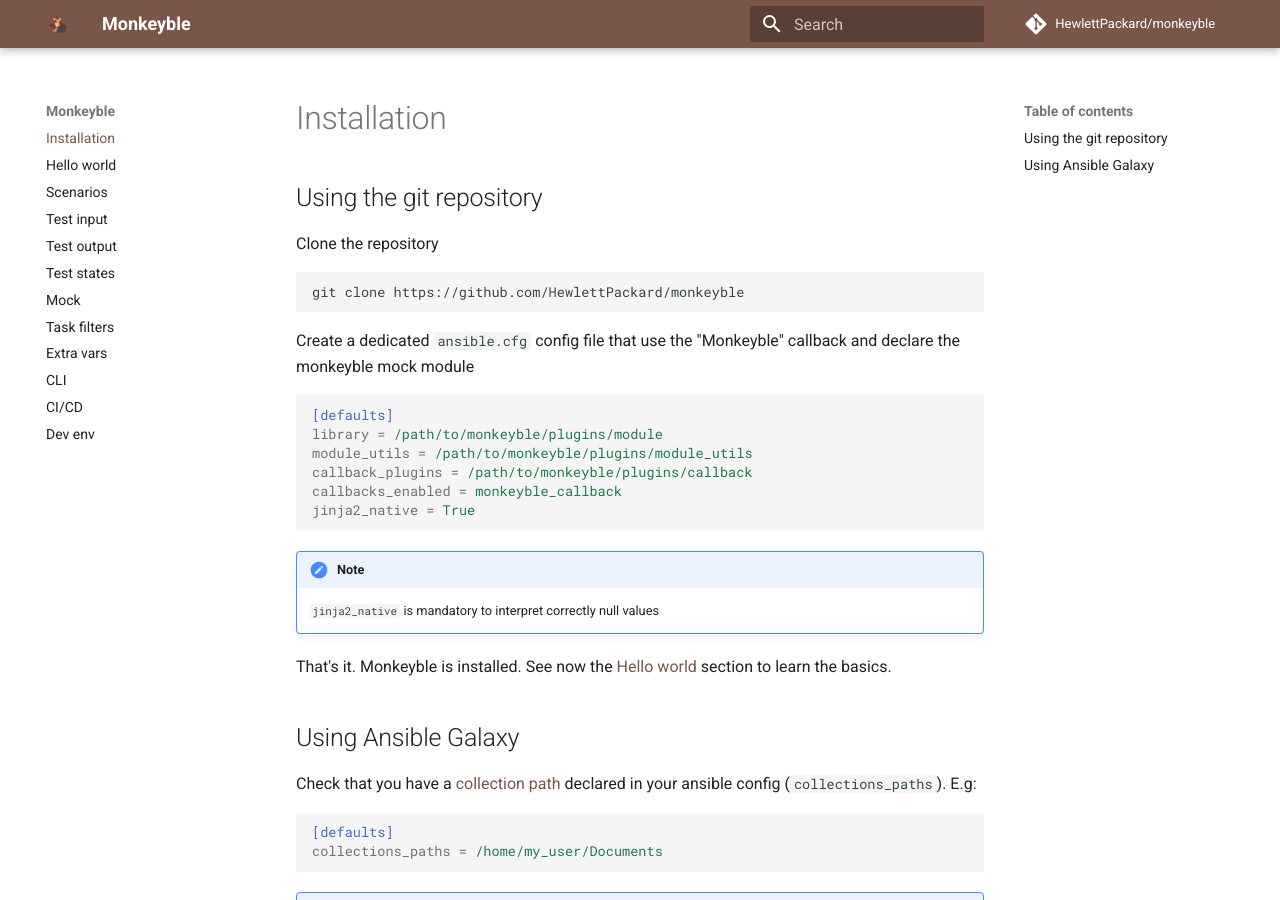
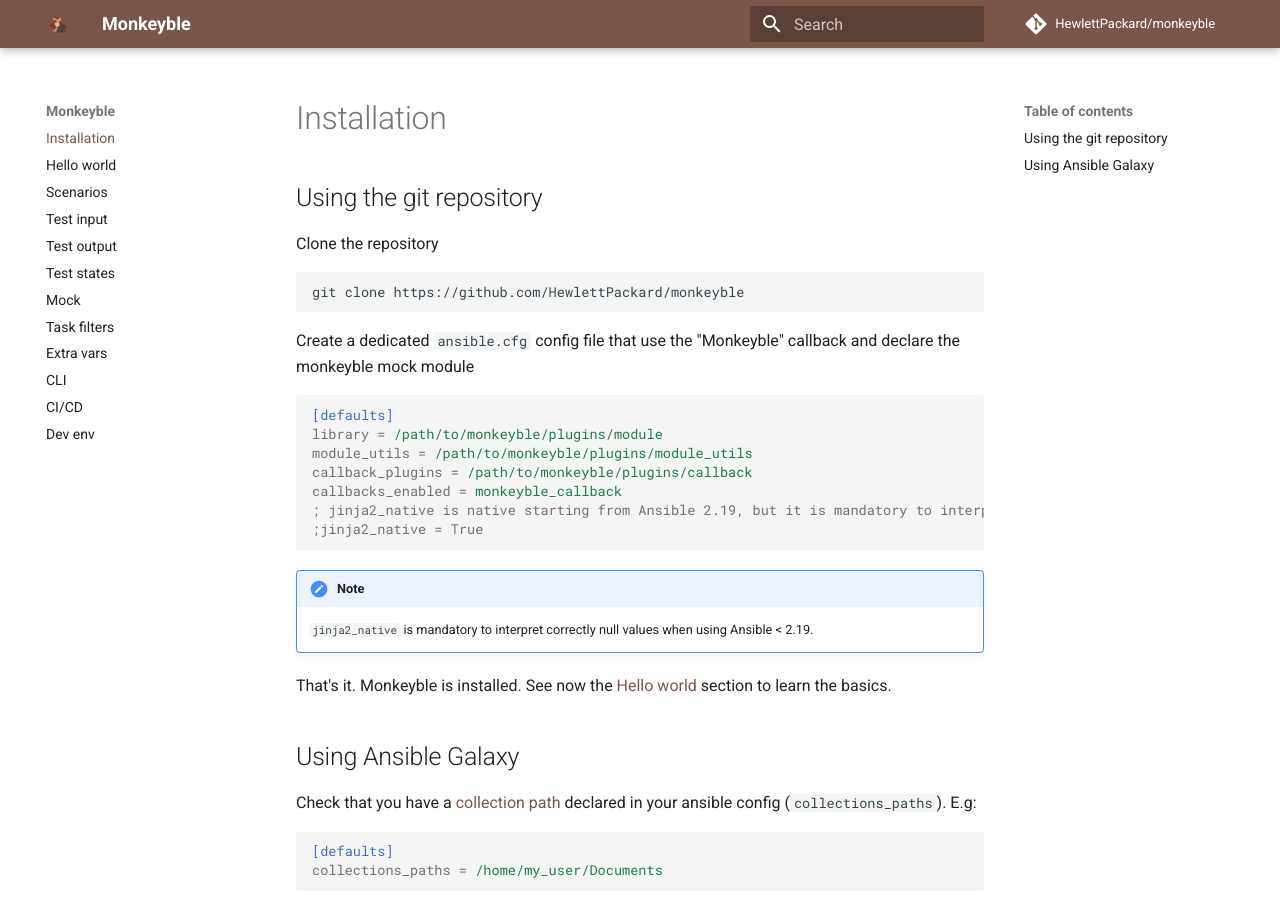
Before and after one commit to HewlettPackard/monkeyble, an MkDocs documentation site: the page built from docs/installation.md, in a window 1280 px wide and 900 px high. Built offline with MkDocs 1.6.1 and Material for MkDocs 9.7.7, drawn with Linux system fonts in a browser that asks for light colours; comment, search, counter and statistics services are not loaded; the version menu is left out.

Commit message:
remove jinja2_native from Ansible config when Ansible > 2.19

````diff
--- a/ansible.cfg
+++ b/ansible.cfg
@@ -3,5 +3,6 @@
 module_utils = ./plugins/module_utils
 callbacks_enabled = monkeyble_callback
 callback_plugins = ./plugins/callback
-jinja2_native = True
+; jinja2_native not available in ansible 2.9, but is in ansible 2.10 and later. Uncomment the line below if using ansible 2.10 or later.
+;jinja2_native = True
 ;debug = true
--- a/docs/installation.md
+++ b/docs/installation.md
@@ -14,12 +14,13 @@
 module_utils = /path/to/monkeyble/plugins/module_utils
 callback_plugins = /path/to/monkeyble/plugins/callback
 callbacks_enabled = monkeyble_callback
-jinja2_native = True
+; jinja2_native is native starting from Ansible 2.19, but it is mandatory to interpret correctly null values when using Ansible < 2.19.
+;jinja2_native = True
 ```
 
 !!!note
 
-    `jinja2_native` is mandatory to interpret correctly null values
+    `jinja2_native` is mandatory to interpret correctly null values when using Ansible < 2.19.
 
 That's it. Monkeyble is installed. See now the [Hello world](hello_world.md) section to learn the basics.
 
````
